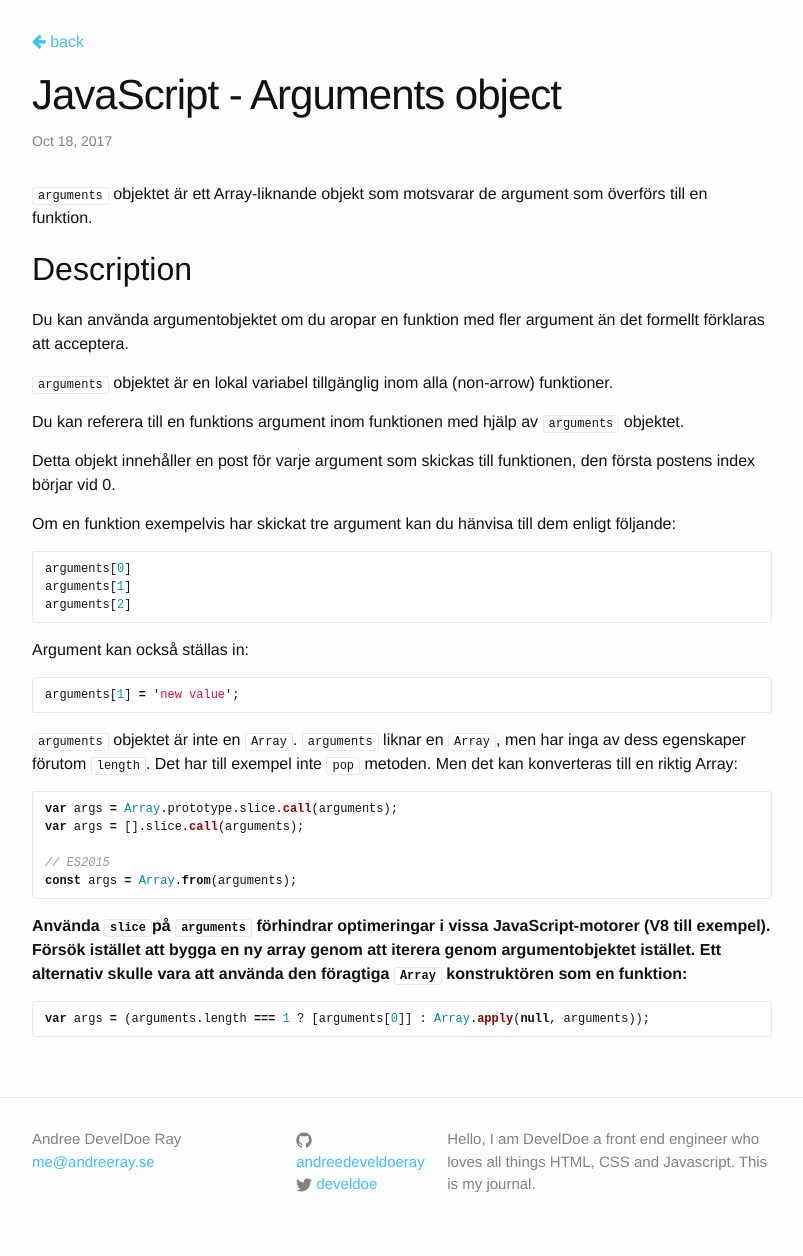
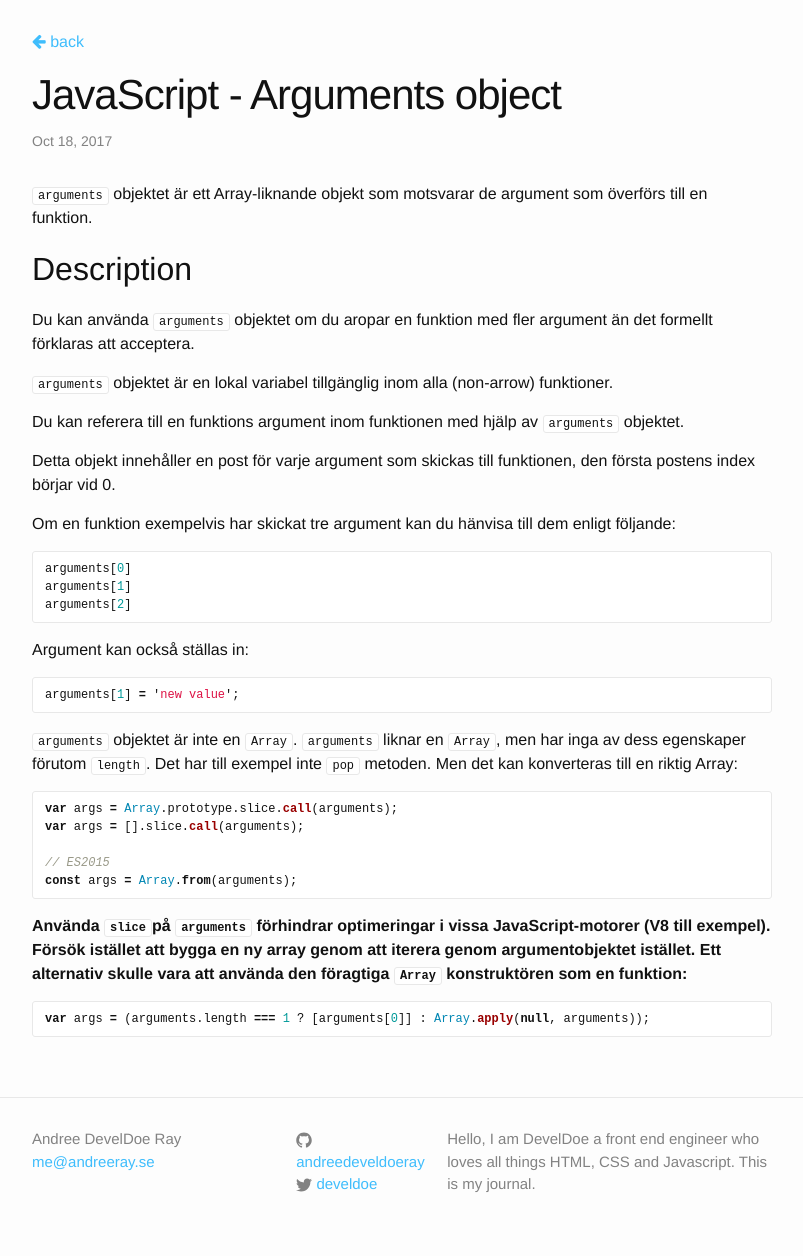
Before and after one commit to develdoe/develdoe.github.io, a Jekyll site: the page built from _posts/2017-10-18-javascript-arguments-object.md, in a window 1280 px wide. Shown: the whole page, without its empty margins (238-1041 px from the left). Built offline with Jekyll 4.4.1, drawn with Linux system fonts in a browser that asks for light colours.

Commit message:
Create 2017-10-18-javascript-arguments-object.md

```diff
--- a/_posts/2017-10-18-javascript-arguments-object.md
+++ b/_posts/2017-10-18-javascript-arguments-object.md
@@ -7,7 +7,7 @@ title: JavaScript - Arguments object
 
 ## Description
 
-Du kan använda argumentobjektet om du aropar en funktion med fler argument än det formellt förklaras att acceptera.
+Du kan använda `arguments` objektet om du aropar en funktion med fler argument än det formellt förklaras att acceptera.
 
 `arguments` objektet är en lokal variabel tillgänglig inom alla (non-arrow) funktioner.
 
```
